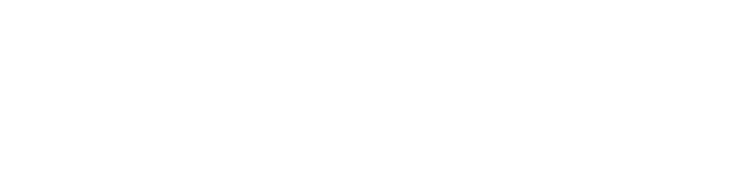
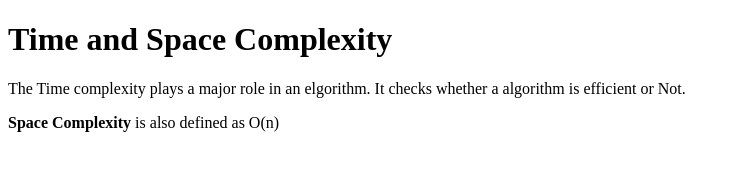
Before and after one commit to acciojob/time-and-space-complexity-Harsha0506, a website: page main.html in a window 1280 px wide. Shown: the whole page, without its empty margins (0-740 px from the left). Drawn offline with Linux system fonts and the light colour scheme.

Commit message:
created a submission

```diff
--- a/main.html
+++ b/main.html
@@ -8,6 +8,9 @@
 
 <body>
 	<!-- the entire body must be written by student -->
+	<h1> Time and Space Complexity</h1>
+	<p>The Time complexity plays a major role in an elgorithm. It checks whether a algorithm is efficient or Not.</p>
+	<p><b>Space Complexity</b> is also defined as O(n) </p>
     <script type="text/javascript" src="./script.js">
 </script>
 
```
